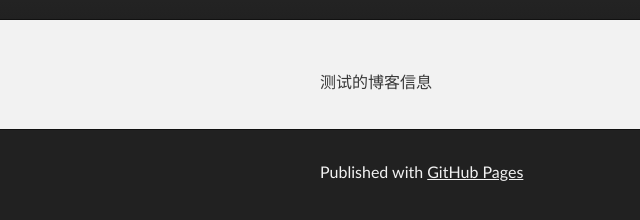
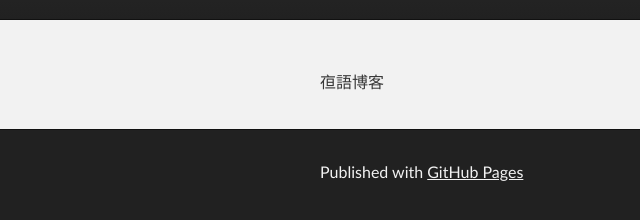
Before and after one commit to echo818/echo008.github.io, a plain HTML site: page index.html in a window 1280 px wide. Shown: the part 190-410 px from the top of the page, 0-640 px from the left. Drawn offline with Linux system fonts and the light colour scheme.

Commit message:
Update index.html

```diff
--- a/index.html
+++ b/index.html
@@ -4,11 +4,11 @@
   <head>
     <meta charset='utf-8'>
     <meta http-equiv="X-UA-Compatible" content="chrome=1">
-    <meta name="description" content="Echo008.GitHub.io : 测试博客">
+    <meta name="description" content="亱語博客">
 
     <link rel="stylesheet" type="text/css" media="screen" href="stylesheets/stylesheet.css">
 
-    <title>Echo008.GitHub.io</title>
+    <title>亱語博客</title>
   </head>
 
   <body>
@@ -27,7 +27,7 @@
     <!-- MAIN CONTENT -->
     <div id="main_content_wrap" class="outer">
       <section id="main_content" class="inner">
-        <p>测试的博客信息</p>
+        <p>亱語博客</p>
       </section>
     </div>
 
```
